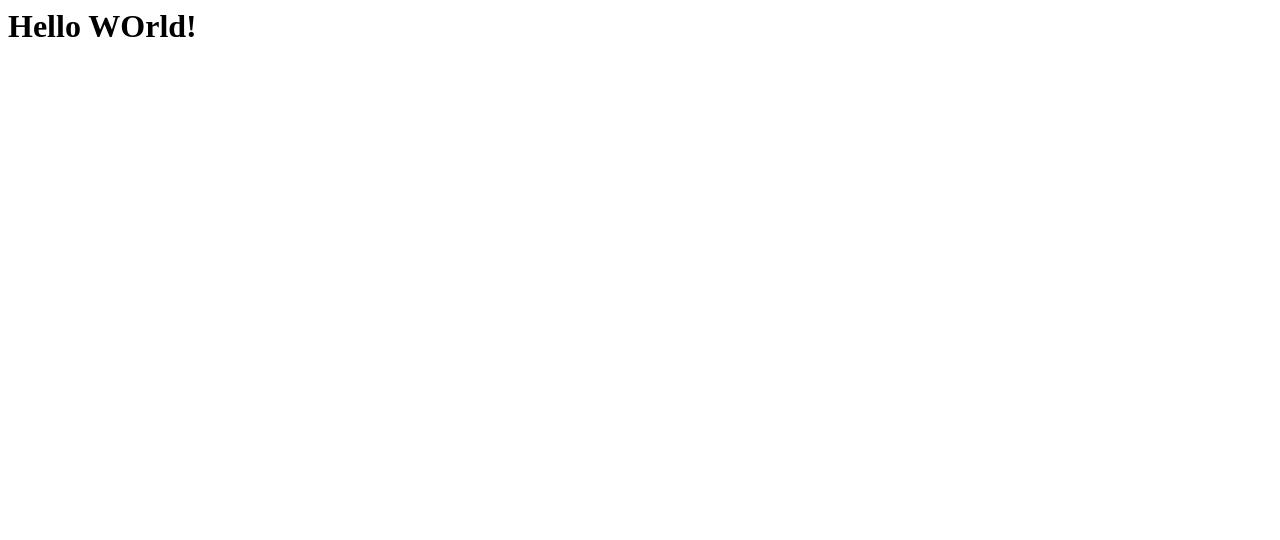
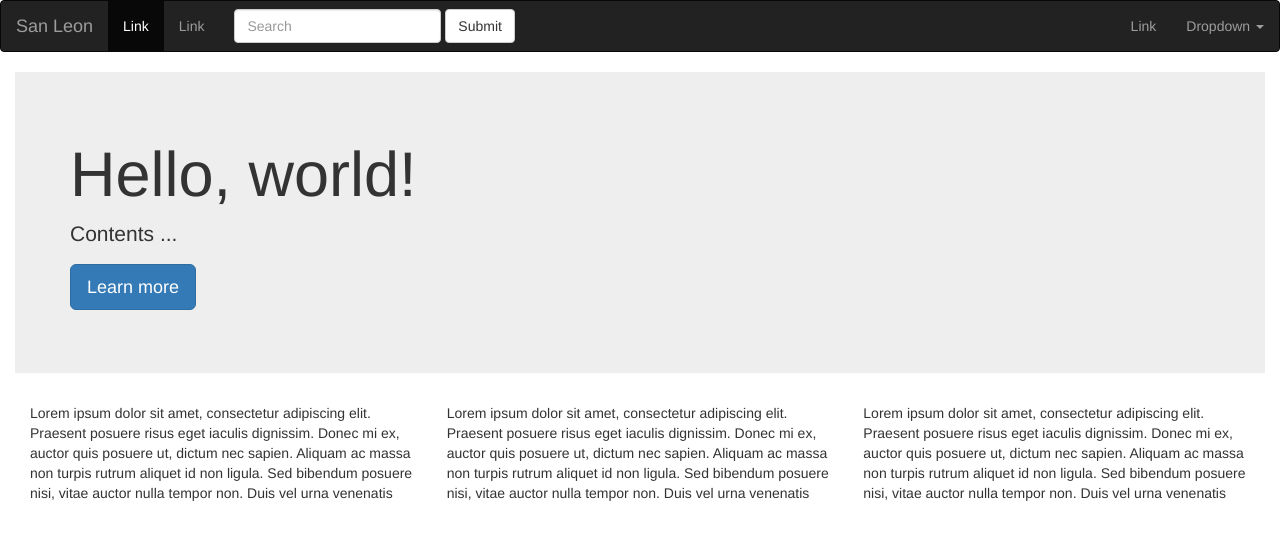
Before and after one commit to bcariaga/san-leon, a plain HTML site: page index.html in a window 1280 px wide. Drawn offline with nearby package versions, Linux system fonts and the light colour scheme.

Commit message:
Un poco mas de estilos

```diff
--- a/index.html
+++ b/index.html
@@ -1,8 +1,77 @@
 <html>
 	<head>
 		<title>Hello World</title>
+		<!--Bootstrap CSS-->
+		<link rel="stylesheet" href="https://maxcdn.bootstrapcdn.com/bootstrap/3.3.7/css/bootstrap.min.css">
 	</head>
 	<body>
-			<h1>Hello WOrld!</h1>
+		<header>
+			<nav class="navbar navbar-inverse" role="navigation">
+				<!-- Brand and toggle get grouped for better mobile display -->
+				<div class="navbar-header">
+					<button type="button" class="navbar-toggle" data-toggle="collapse" data-target=".navbar-ex1-collapse">
+						<span class="sr-only">Toggle navigation</span>
+						<span class="icon-bar"></span>
+						<span class="icon-bar"></span>
+						<span class="icon-bar"></span>
+					</button>
+					<a class="navbar-brand" href="#">San Leon</a>
+				</div>
+
+				<!-- Collect the nav links, forms, and other content for toggling -->
+				<div class="collapse navbar-collapse navbar-ex1-collapse">
+					<ul class="nav navbar-nav">
+						<li class="active"><a href="#">Link</a></li>
+						<li><a href="#">Link</a></li>
+					</ul>
+					<form class="navbar-form navbar-left" role="search">
+						<div class="form-group">
+							<input type="text" class="form-control" placeholder="Search">
+						</div>
+						<button type="submit" class="btn btn-default">Submit</button>
+					</form>
+					<ul class="nav navbar-nav navbar-right">
+						<li><a href="#">Link</a></li>
+						<li class="dropdown">
+							<a href="#" class="dropdown-toggle" data-toggle="dropdown">Dropdown <b class="caret"></b></a>
+							<ul class="dropdown-menu">
+								<li><a href="#">Action</a></li>
+								<li><a href="#">Another action</a></li>
+								<li><a href="#">Something else here</a></li>
+								<li><a href="#">Separated link</a></li>
+							</ul>
+						</li>
+					</ul>
+				</div><!-- /.navbar-collapse -->
+			</nav>
+		</header>
+		<section>
+			<div class="col-xs-12 col-sm-12 col-md-12 col-lg-12">
+				<div class="jumbotron">
+					<div class="container">
+						<h1>Hello, world!</h1>
+						<p>Contents ...</p>
+						<p>
+							<a class="btn btn-primary btn-lg">Learn more</a>
+						</p>
+					</div>
+				</div>
+				<div class="col-xs-4 col-sm-4 col-md-4 col-lg-4">
+					<p>Lorem ipsum dolor sit amet, consectetur adipiscing elit. Praesent posuere risus eget iaculis dignissim. Donec mi ex, auctor quis posuere ut, dictum nec sapien. Aliquam ac massa non turpis rutrum aliquet id non ligula. Sed bibendum posuere nisi, vitae auctor nulla tempor non. Duis vel urna venenatis</p>
+				</div>
+				<div class="col-xs-4 col-sm-4 col-md-4 col-lg-4">
+					<p>Lorem ipsum dolor sit amet, consectetur adipiscing elit. Praesent posuere risus eget iaculis dignissim. Donec mi ex, auctor quis posuere ut, dictum nec sapien. Aliquam ac massa non turpis rutrum aliquet id non ligula. Sed bibendum posuere nisi, vitae auctor nulla tempor non. Duis vel urna venenatis</p>
+				</div>
+				<div class="col-xs-4 col-sm-4 col-md-4 col-lg-4">
+					<p>Lorem ipsum dolor sit amet, consectetur adipiscing elit. Praesent posuere risus eget iaculis dignissim. Donec mi ex, auctor quis posuere ut, dictum nec sapien. Aliquam ac massa non turpis rutrum aliquet id non ligula. Sed bibendum posuere nisi, vitae auctor nulla tempor non. Duis vel urna venenatis</p>
+				</div>
+			</div>
+		</section>
+
+
+		<!--JQuery-->
+		<script   src="https://code.jquery.com/jquery-1.12.4.min.js"   integrity="sha256-ZosEbRLbNQzLpnKIkEdrPv7lOy9C27hHQ+Xp8a4MxAQ="   crossorigin="anonymous"></script>
+		<!--Bootstrap JS-->
+		<script src="https://maxcdn.bootstrapcdn.com/bootstrap/3.3.7/js/bootstrap.min.js"></script>
 	</body>
 <html>
```
Lines whose indentation alone changed are shown as unchanged.
